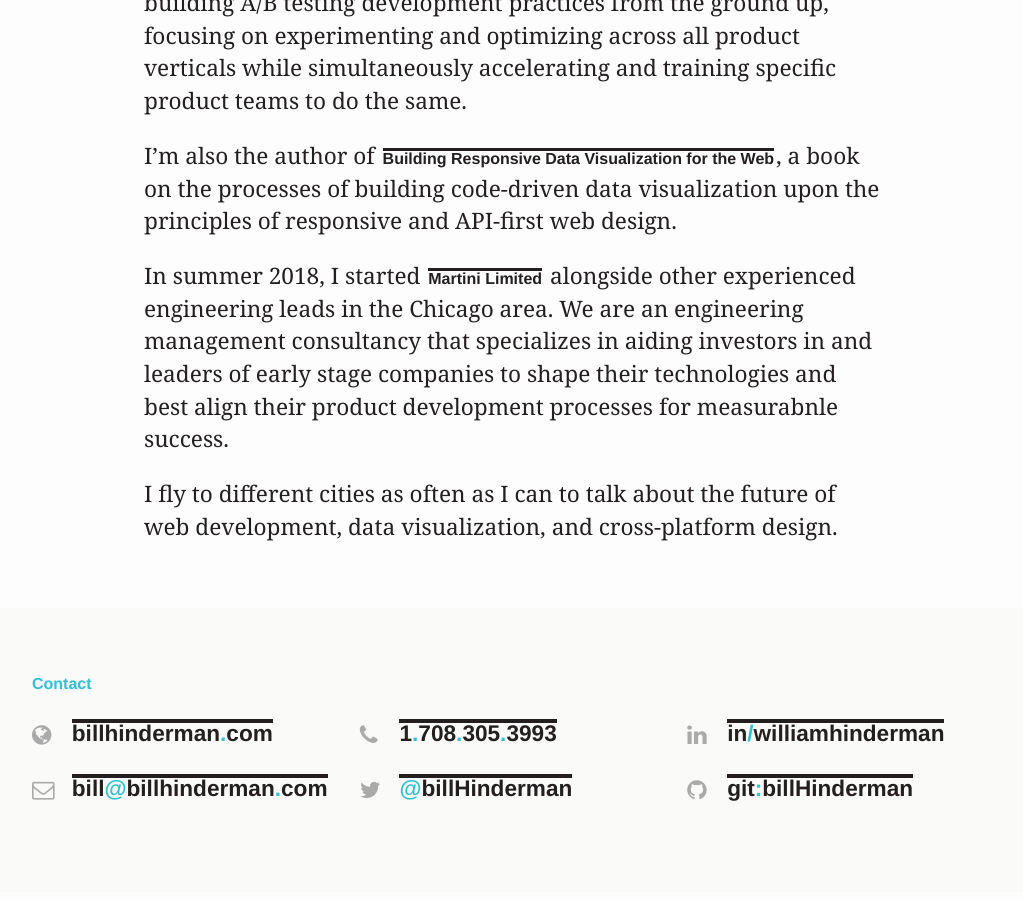
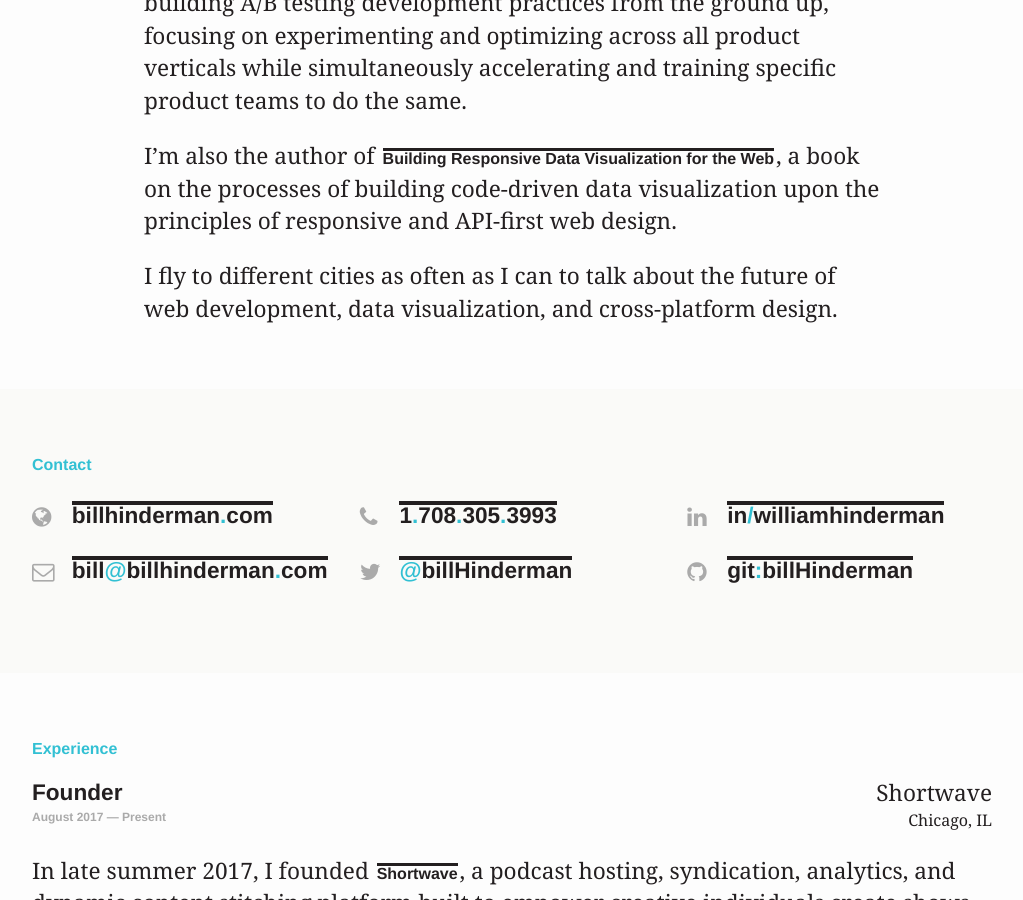
Before and after one commit to billHinderman/resume, a Jekyll site: the page built from index.html, in a window 1280 px wide and 900 px high, scrolled down 994 px. Shown: the whole window, without its empty margins (128-1151 px from the left). Built offline with Jekyll 4.4.1, drawn with Linux system fonts in a browser that asks for light colours.

Commit message:
Removing ML

```diff
--- a/_includes/section-gist.html
+++ b/_includes/section-gist.html
@@ -22,10 +22,6 @@
     </p>
 
     <p>
-      In summer 2018, I started <a class="link link-inline" href="http://www.martini.limited/" target="_blank">Martini Limited</a> alongside other experienced engineering leads in the Chicago area.  We are an engineering management consultancy that specializes in aiding investors in and leaders of early stage companies to shape their technologies and best align their product development processes for measurabnle success.
-    </p>
-
-    <p>
       I fly to different cities as often as I can to talk about the future of web development, data visualization, and cross-platform design.
     </p>
   </div>
```
